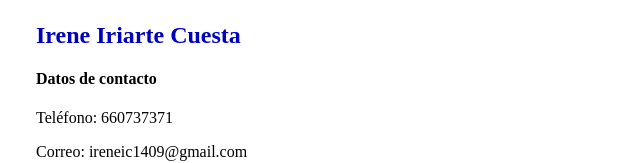
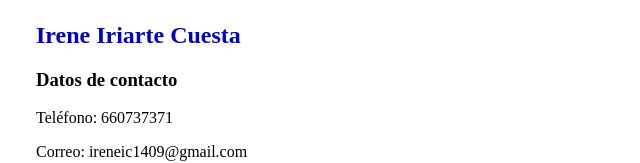
Before and after one commit to ireneiriarte/ireneiriarte.github.io, a plain HTML site: page index.html in a window 1280 px wide. Shown: the part 642-805 px from the top of the page, 220-860 px from the left. Drawn offline with Linux system fonts and the light colour scheme.

Commit message:
datos de contacto más grande

```diff
--- a/index.html
+++ b/index.html
@@ -1 +1 @@
-<!DOCTYPE html><html lang="es"><head> <meta charset="utf-8"> <title>Ejercicio de examen</title> <style media="screen"> body{font-family: sans- serif;}h1{color: rgb(0, 0, 192);}h2{color: rgb(0, 0, 192);}.wrapper{margin: 0 auto; max-width: 768px;}</style></head><body> <div class="wrapper"> <h1>Bienvenido a mi portfolio en github pages</h1> <p> <img class="alignnone  wp-image-306" src="https://dosiiis.files.wordpress.com/2019/04/yocopia.jpg" alt="yocopia" width="429" height="560" /></p><h2>Irene Iriarte Cuesta</h2><h4>Datos de contacto</h4><p>Teléfono: 660737371</p><p>Correo: ireneic1409@gmail.com<p><h3>RRSS</h3><a href="https://twitter.com/dosiiiiis?lang=es">Twitter</a></p><p> <a href="https://www.instagram.com/dosiiiiis/?hl=es">Instagram</a></p><p> <a href="https://www.facebook.com/irene.iriartecuesta.5">Facebook</a></p><p> <a href="https://dosiiis.wordpress.com/">Blog</a></p></div></body></html>
+<!DOCTYPE html><html lang="es"><head> <meta charset="utf-8"> <title>Ejercicio de examen</title> <style media="screen"> body{font-family: sans- serif;}h1{color: rgb(0, 0, 192);}h2{color: rgb(0, 0, 192);}.wrapper{margin: 0 auto; max-width: 768px;}</style></head><body> <div class="wrapper"> <h1>Bienvenido a mi portfolio en github pages</h1> <p> <img class="alignnone  wp-image-306" src="https://dosiiis.files.wordpress.com/2019/04/yocopia.jpg" alt="yocopia" width="429" height="560" /></p><h2>Irene Iriarte Cuesta</h2><h3>Datos de contacto</h3><p>Teléfono: 660737371</p><p>Correo: ireneic1409@gmail.com<p><h3>RRSS</h3><a href="https://twitter.com/dosiiiiis?lang=es">Twitter</a></p><p> <a href="https://www.instagram.com/dosiiiiis/?hl=es">Instagram</a></p><p> <a href="https://www.facebook.com/irene.iriartecuesta.5">Facebook</a></p><p> <a href="https://dosiiis.wordpress.com/">Blog</a></p></div></body></html>
```
